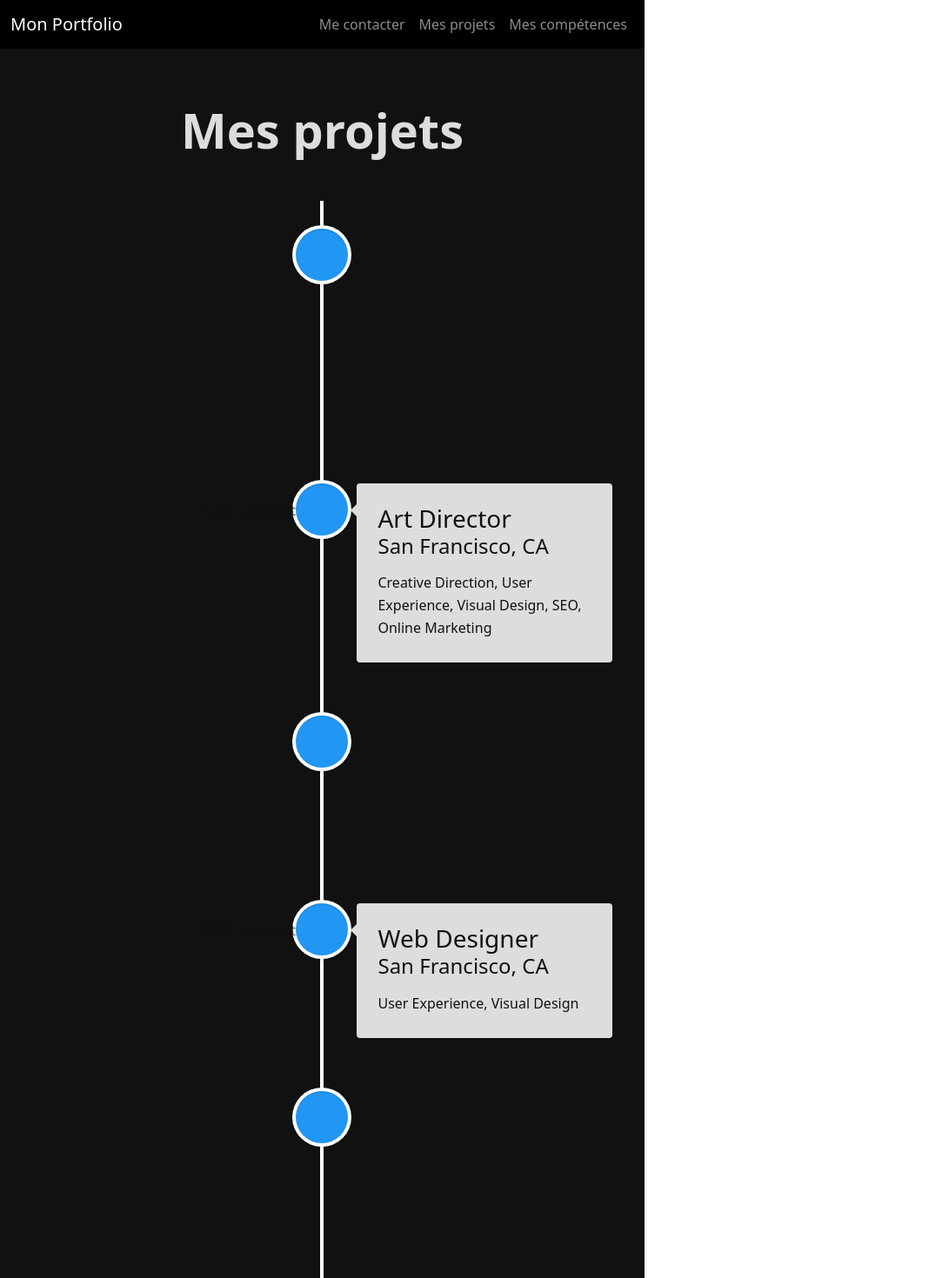
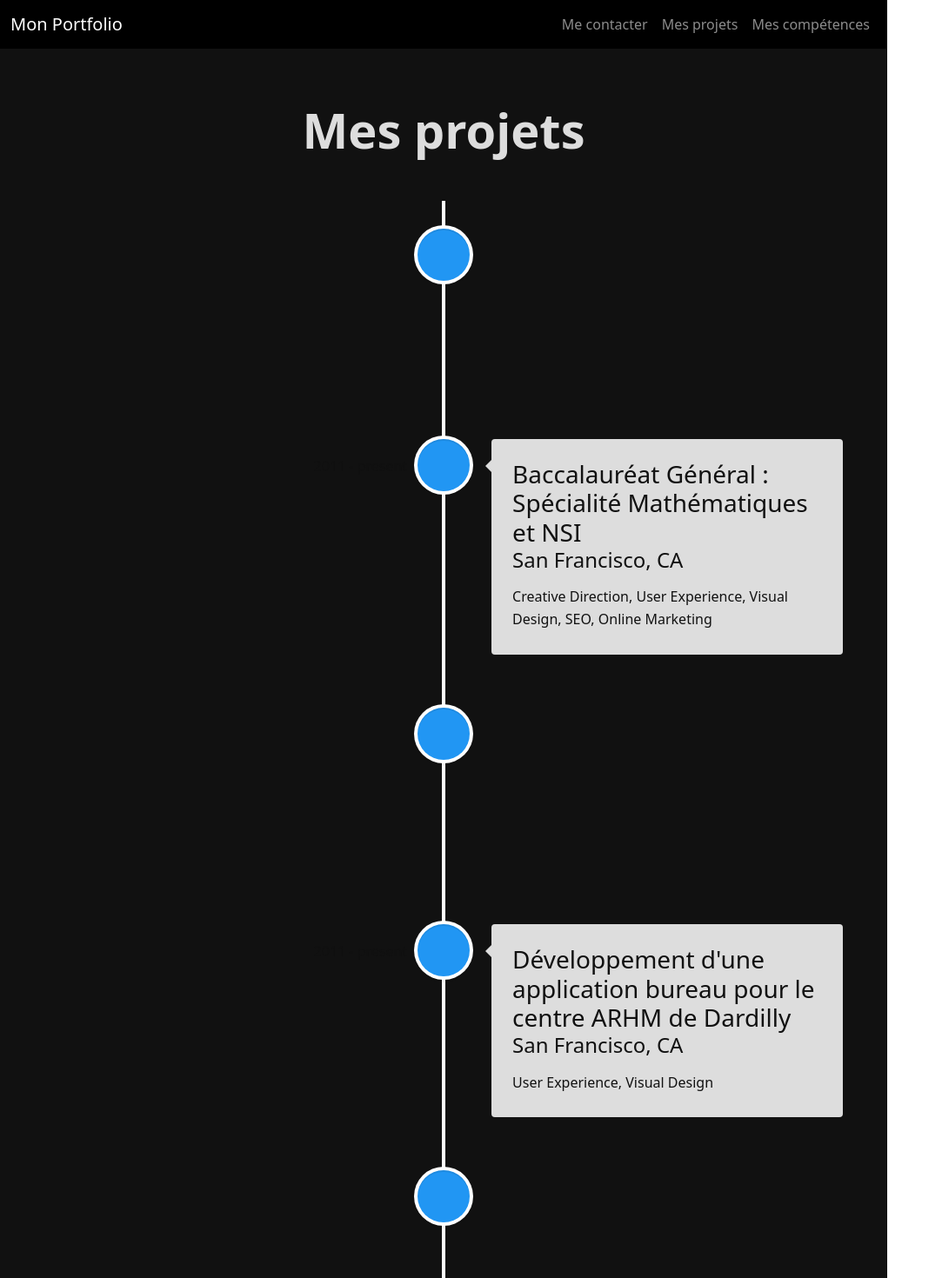
Before and after one commit to Jokanami/React_portfolio, a React (Vite) app in the folder portfolio/: page /projects in a window 1280 px wide. Shown: the top 1470 px of the page at 87% size, without its empty margins (0-1083 px from the left). Built offline with nearby package versions, Linux system fonts and the light colour scheme.

Commit message:
update_titres_projets
Changement des titres des projets pour la mise en avant de l'expérience.

```diff
--- a/portfolio/src/ProjectsPage/ProjectsPage.tsx
+++ b/portfolio/src/ProjectsPage/ProjectsPage.tsx
@@ -23,7 +23,7 @@ function ProjectsPage() {
                     iconStyle={{ background: 'rgb(33, 150, 243)', color: '#fff' }}
 
                 >
-                    <h3 className="vertical-timeline-element-title">Creative Director</h3>
+                    <h3 className="vertical-timeline-element-title">Projet Stavosph'air</h3>
                     <h4 className="vertical-timeline-element-subtitle">Miami, FL</h4>
                     <p>
                         Creative Direction, User Experience, Visual Design, Project Management, Team Leading
@@ -37,7 +37,7 @@ function ProjectsPage() {
                     iconStyle={{ background: 'rgb(33, 150, 243)', color: '#fff' }}
 
                 >
-                    <h3 className="vertical-timeline-element-title">Art Director</h3>
+                    <h3 className="vertical-timeline-element-title">Baccalauréat Général : Spécialité Mathématiques et NSI</h3>
                     <h4 className="vertical-timeline-element-subtitle">San Francisco, CA</h4>
                     <p>
                         Creative Direction, User Experience, Visual Design, SEO, Online Marketing
@@ -51,7 +51,7 @@ function ProjectsPage() {
                     iconStyle={{ background: 'rgb(33, 150, 243)', color: '#fff' }}
 
                 >
-                    <h3 className="vertical-timeline-element-title">Web Designer</h3>
+                    <h3 className="vertical-timeline-element-title">Développement d'un jeu Démineur</h3>
                     <h4 className="vertical-timeline-element-subtitle">Los Angeles, CA</h4>
                     <p>
                         User Experience, Visual Design
@@ -65,7 +65,7 @@ function ProjectsPage() {
                     iconStyle={{ background: 'rgb(33, 150, 243)', color: '#fff' }}
 
                 >
-                    <h3 className="vertical-timeline-element-title">Web Designer</h3>
+                    <h3 className="vertical-timeline-element-title">Développement d'une application bureau pour le centre ARHM de Dardilly</h3>
                     <h4 className="vertical-timeline-element-subtitle">San Francisco, CA</h4>
                     <p>
                         User Experience, Visual Design
@@ -79,7 +79,7 @@ function ProjectsPage() {
                     iconStyle={{ background: 'rgb(33, 150, 243)', color: '#fff' }}
 
                 >
-                    <h3 className="vertical-timeline-element-title">Content Marketing for Web, Mobile and Social Media</h3>
+                    <h3 className="vertical-timeline-element-title">BTS Systèmes Numériques : Informatique et Réseaux</h3>
                     <h4 className="vertical-timeline-element-subtitle">Online Course</h4>
                     <p>
                         Strategy, Social Media
```
